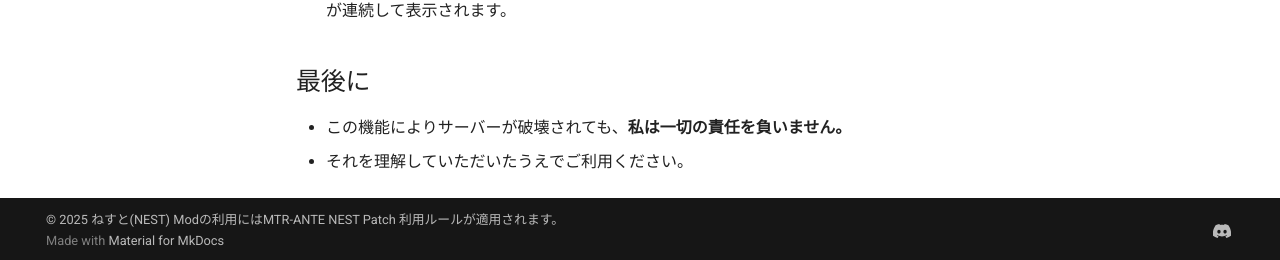
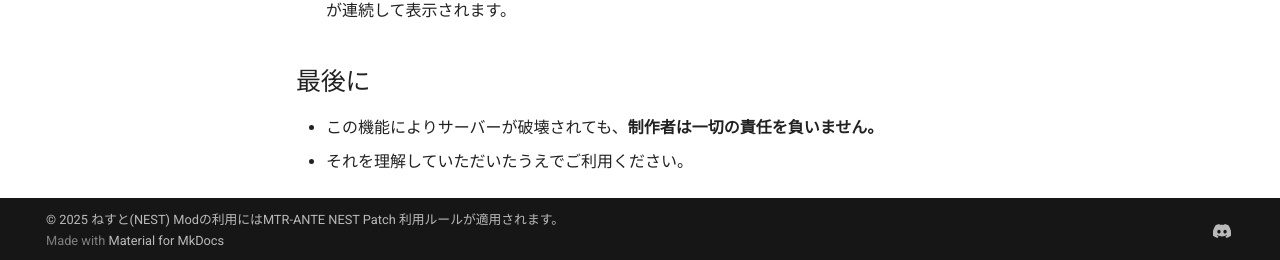
Before and after one commit to nestaida4096/MTR-ANTE-NEST-Patch-Website, an MkDocs documentation site: the page built from docs/ServerScripting/index.md, in a window 1280 px wide and 900 px high, scrolled down 778 px. Shown: the part 637-897 px from the top of the window. Built offline with MkDocs 1.6.1 and Material for MkDocs 9.7.7, drawn with Linux system fonts in a browser that asks for light colours; comment, search, counter and statistics services are not loaded.

Commit message:
表記ゆれ

```diff
--- a/docs/ServerScripting/index.md
+++ b/docs/ServerScripting/index.md
@@ -41,5 +41,5 @@ System.out.println("serverScript is Working!");
 4. また、上記のファイルをサーバー側の`serverScripts/server.js`にも保存します。
 5. これでゲームをリロード(F3+T)すれば、サーバーコンソールに`serverScript is Working!`が連続して表示されます。
 ## 最後に
-- この機能によりサーバーが破壊されても、**私は一切の責任を負いません。**
+- この機能によりサーバーが破壊されても、**制作者は一切の責任を負いません。**
 - それを理解していただいたうえでご利用ください。
```
